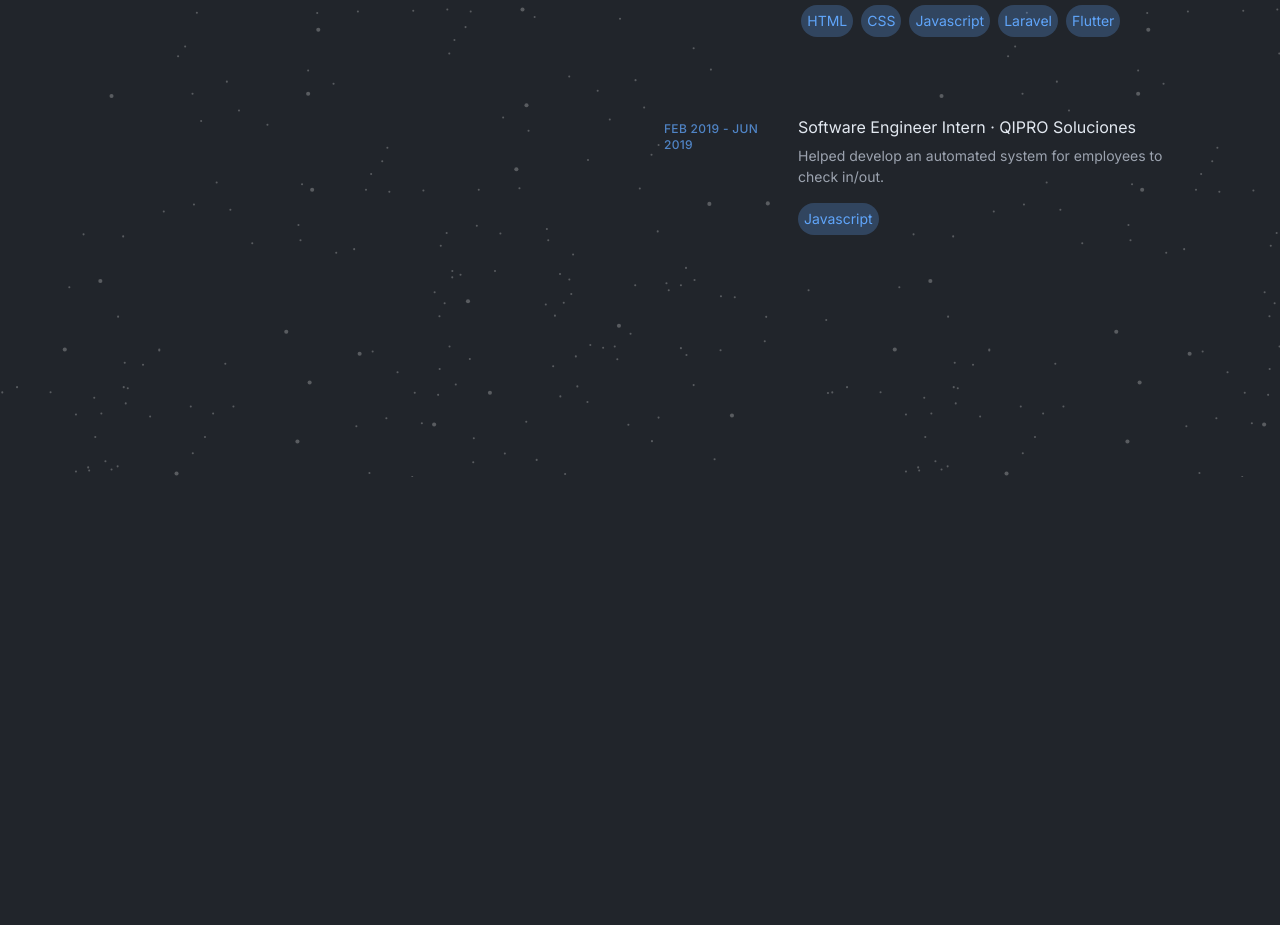
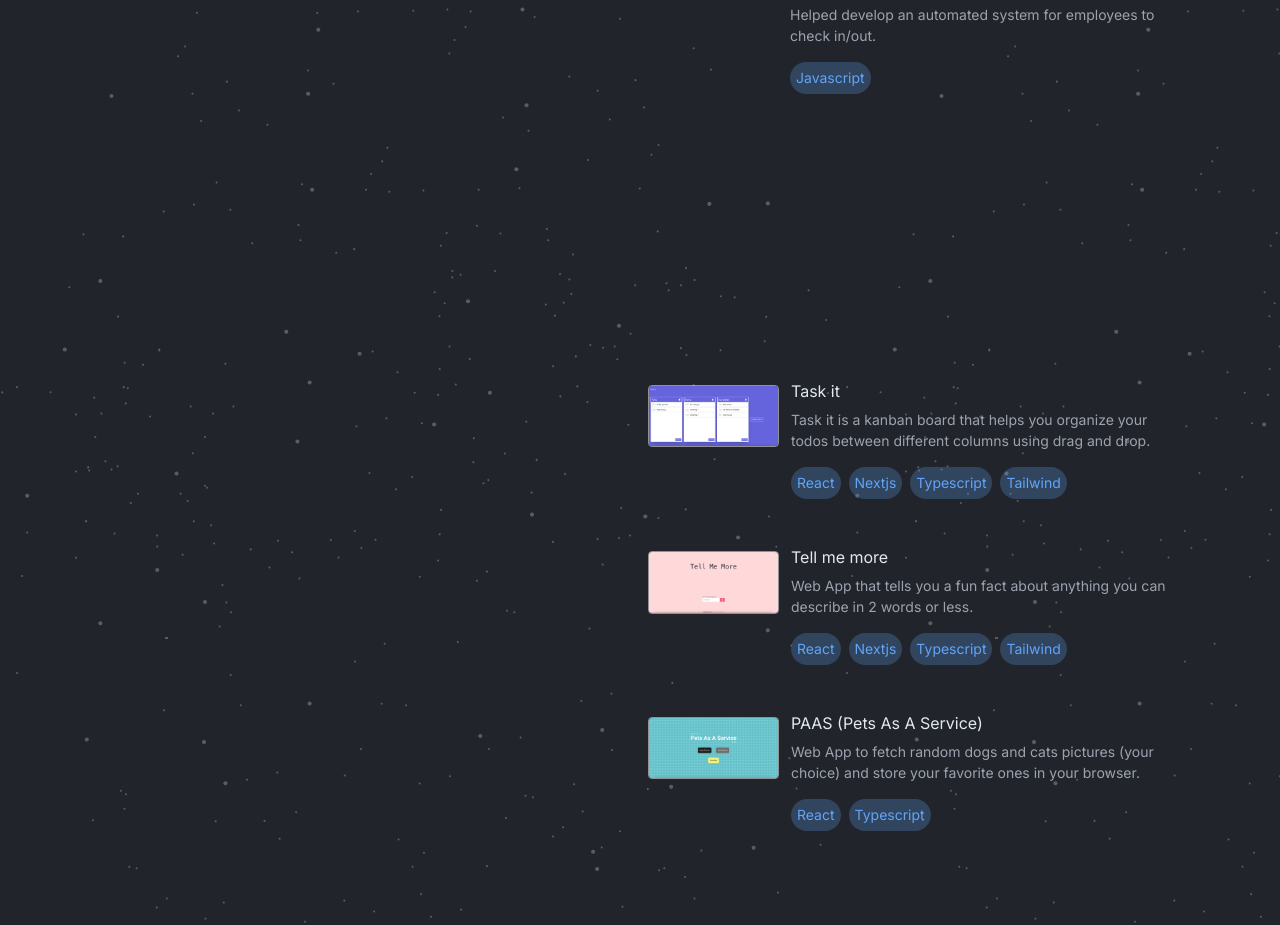
Before and after one commit to lmhmDev/my-portfolio, a Next.js app: page / in a window 1280 px wide. Shown: the part 963-1888 px from the top of the page. Before the commit the page ends 1440 px from the top, so only its background shows below. Built offline with nearby package versions, Linux system fonts and the light colour scheme.

Commit message:
projects section and some mobile responsive

```diff
--- a/src/app/page.tsx
+++ b/src/app/page.tsx
@@ -10,7 +10,7 @@ export default function Home() {
             <main className='pt-24 lg:w-1/2 lg:py-24'>
                 <About />
                 <Experience />
-                {/* <Projects /> */}
+                <Projects />
             </main>
         </div>
     )
--- a/src/components/about.tsx
+++ b/src/components/about.tsx
@@ -1,6 +1,6 @@
 const About = () => {
     return (
-        <div className='mt-2 [&>p]:leading-normal [&>p]:mb-4 [&>p]:text-gray-400 [&_a]:text-slate-100 [&_a]:transition lg:mb-36'>
+        <div className='mt-2 [&>p]:leading-normal [&>p]:mb-4 [&>p]:text-gray-400 [&_a]:text-slate-100 [&_a]:transition mb-24 lg:mb-36'>
             <p>
                 I've always been interested in technology, started creating small games and some joke android apps at home,
                 that's how coding entered my life. Up to the present,
--- a/src/components/experience.tsx
+++ b/src/components/experience.tsx
@@ -4,11 +4,6 @@ import JobCard from "./job-card";
 export default function Experience() {
     return (
         <section className='min-h-screen w-full'>
-            {/* <div className='flex items-center'>
-                <div className='h-[1px] w-[100px] bg-white' />
-                <p className='mx-2 text-xl'>Experience</p>
-                <div className='h-[1px] flex-grow bg-white' />
-            </div> */}
             <div className='flex flex-col justify-center items-start'>
                 {
                     jobs.map(job => {
--- a/src/components/header.tsx
+++ b/src/components/header.tsx
@@ -11,7 +11,7 @@ const Header = () => {
 					I enjoy building stuff that lives on the internet.<br />Passionate about tech and web development.
 				</p>
 			</section>
-			<section className='flex flex-col gap-4 hidden lg:block'>
+			<section className='flex flex-col gap-4 hidden lg:flex'>
 				<a href='' className='group w-fit opacity-50 hover:opacity-100 flex items-center text-sm tracking-widest font-semibold'>
 					<div className='group-hover:w-[5rem] transition-[1s] w-[3rem] h-[1px] bg-white rounded-sm mr-2' />
 					ABOUT
@@ -26,10 +26,10 @@ const Header = () => {
 				</a>
 			</section>
 			<section className='flex gap-2 items-center'>
-				<a href="https://github.com/lmhmDev" className='opacity-50 hover:opacity-100 w-7'>
+				<a href="https://github.com/lmhmDev" className='opacity-50 hover:opacity-100 w-7 transition'>
 					<GithubIcon />
 				</a>
-				<a href="https://www.linkedin.com/in/lorenzo-hermoso/" className='opacity-50 hover:opacity-100 w-10'>
+				<a href="https://www.linkedin.com/in/lorenzo-hermoso/" className='opacity-50 hover:opacity-100 w-10 transition'>
 					<LinkedinIcon />
 				</a>
 			</section>
--- a/src/components/job-card.tsx
+++ b/src/components/job-card.tsx
@@ -7,7 +7,7 @@ interface Props {
 
 const JobCard = ({ job }: Props) => {
     return (
-        <div className='rounded-sm flex gap-2 mb-12 p-4 w-full'>
+        <article className='rounded-sm flex gap-2 mb-12 w-full'>
             <p className='min-w-[25%] text-blue-400 opacity-75 uppercase font-medium text-xs mt-1 tracking-wide'>
                 {job.date}
             </p>
@@ -21,7 +21,7 @@ const JobCard = ({ job }: Props) => {
 
                 </ul>
             </div>
-        </div>
+        </article>
     )
 }
 
--- a/src/components/project-card.tsx
+++ b/src/components/project-card.tsx
@@ -1,6 +1,5 @@
-import { Project, technology } from "@/utils/types"
+import { Project } from "@/utils/types"
 import TechTag from "./technologyTag"
-import { technologies } from '../utils/technologies';
 
 interface Props {
     project: Project
@@ -8,22 +7,18 @@ interface Props {
 
 const ProjectCard = ({ project }: Props) => {
     return (
-        <article className='flex text-background'>
-            <div className='flex h-[400px] w-[350px] flex-col justify-between rounded-sm bg-white p-2'>
-                <div>
-                    <div className='h-[200px] w-full bg-background'>
-                        <img className='h-full object-cover' src={project.imgUrl} alt="" />
-                    </div>
-                    <p className='text-xl my-2'>{`${project.name}`}</p>
-                    <p>{project.description}</p>
-                </div>
-                <div className='flex justify-end'>
-                    {project.technologies.map(technology => {
-                        const tech = technologies.find(tech => tech.name === technology)
-                        if (!tech) return
-                        return <TechTag key={tech.name} technology={tech} />
+        <article className='rounded-sm flex gap-3 mb-12 w-full'>
+            <div className='w-[25%] mt-1'>
+                <img src={project.imgUrl} alt='project image' className='w-full rounded border border-[1px] border-white border-opacity-50' />
+            </div>
+            <div className='w-[75%]'>
+                <p className='leading-tight text-slate-200'>{project.name}</p>
+                <p className='text-sm leading-normal mt-2 mb-4 text-gray-400'>{project.description}</p>
+                <ul className='flex gap-2 flex-wrap'>
+                    {project.technologies.map(tech => {
+                        return <TechTag key={tech} technology={tech} />
                     })}
-                </div>
+                </ul>
             </div>
         </article>
     )
--- a/src/components/projects.tsx
+++ b/src/components/projects.tsx
@@ -1,25 +1,10 @@
 import { projects } from '../utils/projects';
 import ProjectCard from './project-card';
 
-{/* <section className='flex flex-col min-h-screen flex justify-around rounded items-center bg-[#282828] border mx-3 border-b-[65px] border-[24px] border-[#deddd9] relative '>
-            <div className='absolute -bottom-14 right-0 flex gap-6'>
-                <div className='w-[45px] h-[45px] rounded-full bg-[#deddd9] border border-[#282828] flex justify-center items-center'>
-                    <svg className='w-8' xmlns='http://www.w3.org/2000/svg' fill='none' viewBox='0 0 24 24'>
-                        <g stroke='#282828' strokeLinecap='round'>
-                            <path d='M6.343 6.343a8 8 0 1011.314 0M12 8V4'></path>
-                        </g>
-                    </svg>
-                </div> */}
-
 const Projects = () => {
     return (
-        <section className='min-h-screen w-full flex flex-col justify-around items-center'>
-            <div className='flex items-center w-full'>
-                <div className='h-[1px] w-[100px] bg-white' />
-                <p className='mx-2 text-xl'>Projects</p>
-                <div className='h-[1px] flex-grow bg-white' />
-            </div>
-            <div className='flex justify-evenly w-full'>
+        <section className='h-fit w-full'>
+            <div className='flex flex-col justify-center items-start'>
                 {
                     projects.map(project => {
                         return <ProjectCard key={project.name} project={project} />
```
